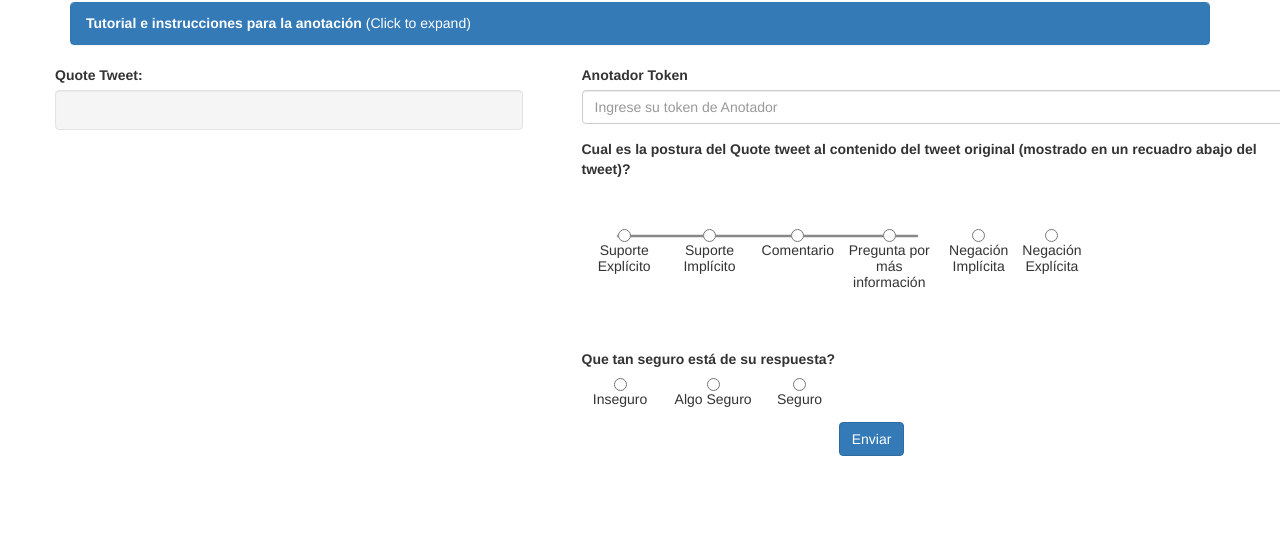
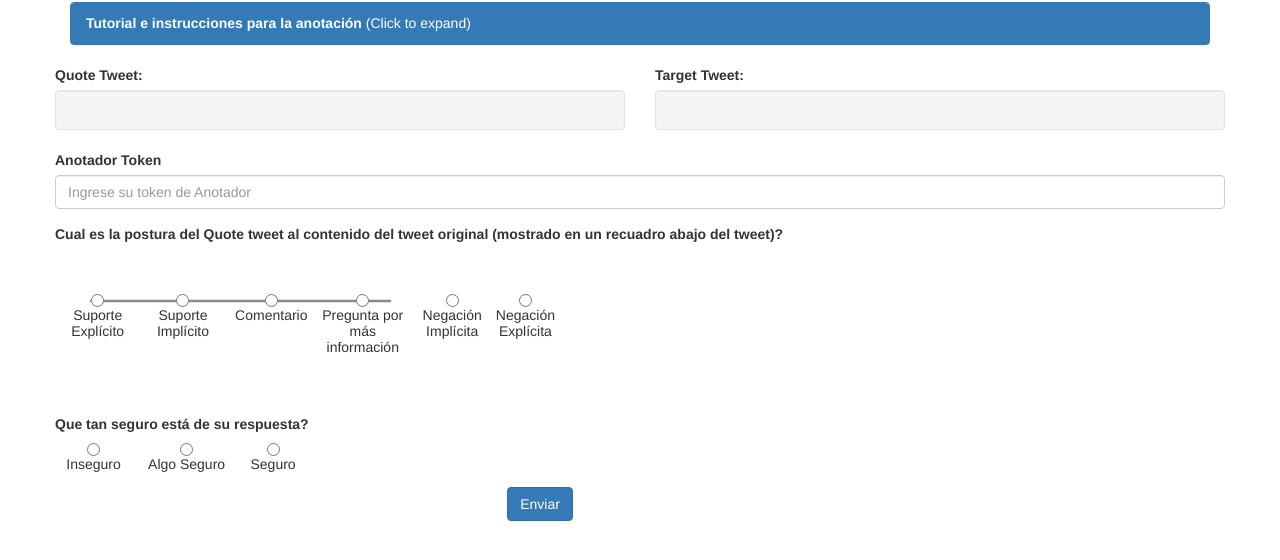
Before and after one commit to Angeluz-07/Tweets-Analysis-CMU-ESPOL, a Django app: template web_app/analisis/templates/analisis/Quotes_Simple_example.html in a window 1280 px wide. Shown: the top 560 px of the page. Run offline with Django 3.2, Linux system fonts and the light colour scheme; the template is opened without the code that fills it, so the values that code supplies are empty; some libraries are stand-ins or nearby versions.

Commit message:
fix: get random tweetrelation. show response and target tweet in quotes/

```diff
--- a/web_app/analisis/templates/analisis/Quotes_Simple_example.html
+++ b/web_app/analisis/templates/analisis/Quotes_Simple_example.html
@@ -99,17 +99,6 @@
 	vertical-align: middle;
 	}
 
-	.column.tweet {
-	float: left;
-	width: 40%;
-	}
-
-	.column.questions {
-	float: right;
-	width: 60%;
-	left: 5%;
-	position: relative;
-	}
 </style>
 <!-- Close internal style sheet -->
 
@@ -206,14 +195,24 @@
 		<!-- Tweet Relation Id-->
 		<input id="tweet_relation_id" type="hidden" name="tweet_relation_id" value={{ tweet_relation_id }} />
 
-		<div class="column tweet" id="OriginalTw_1">
+		<div class="row">
+			<div class="col-sm-6 tweet" id="ResponseTw_1">
 				<label>Quote Tweet:</label>
 				<div class="well tweet-box">
-			<input id="tw_tar_1" type="hidden" name="tw_tar_1" value={{ tweet_source_id }} />
+				<input id="tw_tar_1" type="hidden" name="tw_tar_1" value={{ tweet_response_id }} />
 				</div>
 			</div>
 
-		<div class="column questions" id="StanceForm">
+			<div class="col-sm-6 tweet" id="TargetTw_1">
+				<label>Target Tweet:</label>
+				<div class="well tweet-box">
+				<input id="tw_tar_1" type="hidden" name="tw_tar_1" value={{ tweet_target_id }} />
+				</div>
+			</div>
+		</div>
+
+		<div class="row" id="StanceForm">
+			<div class="col-sm-12">
 				<div class="form-group">
 					<label for="annotator_token">Anotador Token</label>
 					<input type="text" class="form-control" name="annotator_token" id="annotator_token" placeholder="Ingrese su token de Anotador">
@@ -327,6 +326,7 @@
 				<div class="form-group row">
 					<div class="col-sm-10 text-center">
 					<button type="submit" class="btn btn-primary">Enviar</button>
+					</div>
 				</div>
 			</div>
 		</div>
```
Also changed, not shown: web_app/analisis/views.py (+13 -5 lines). Lines whose indentation alone changed are shown as unchanged.
